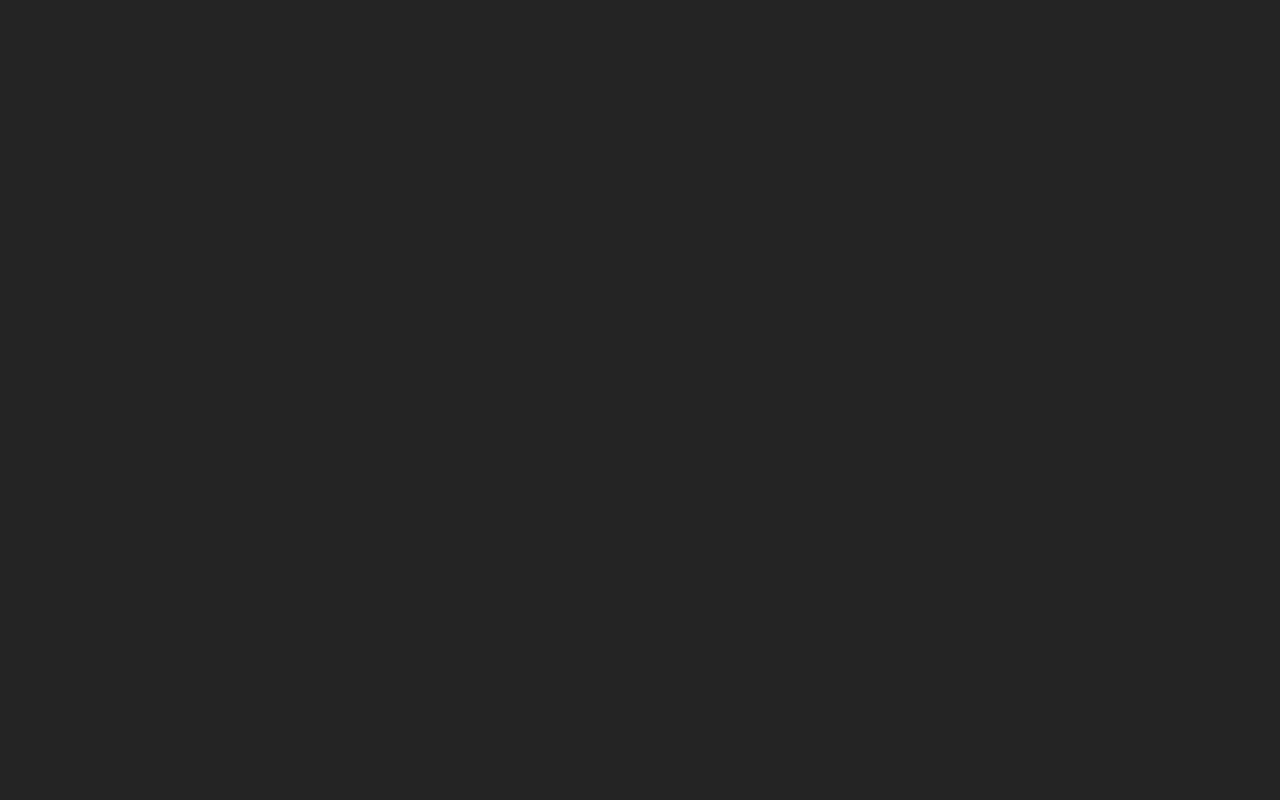
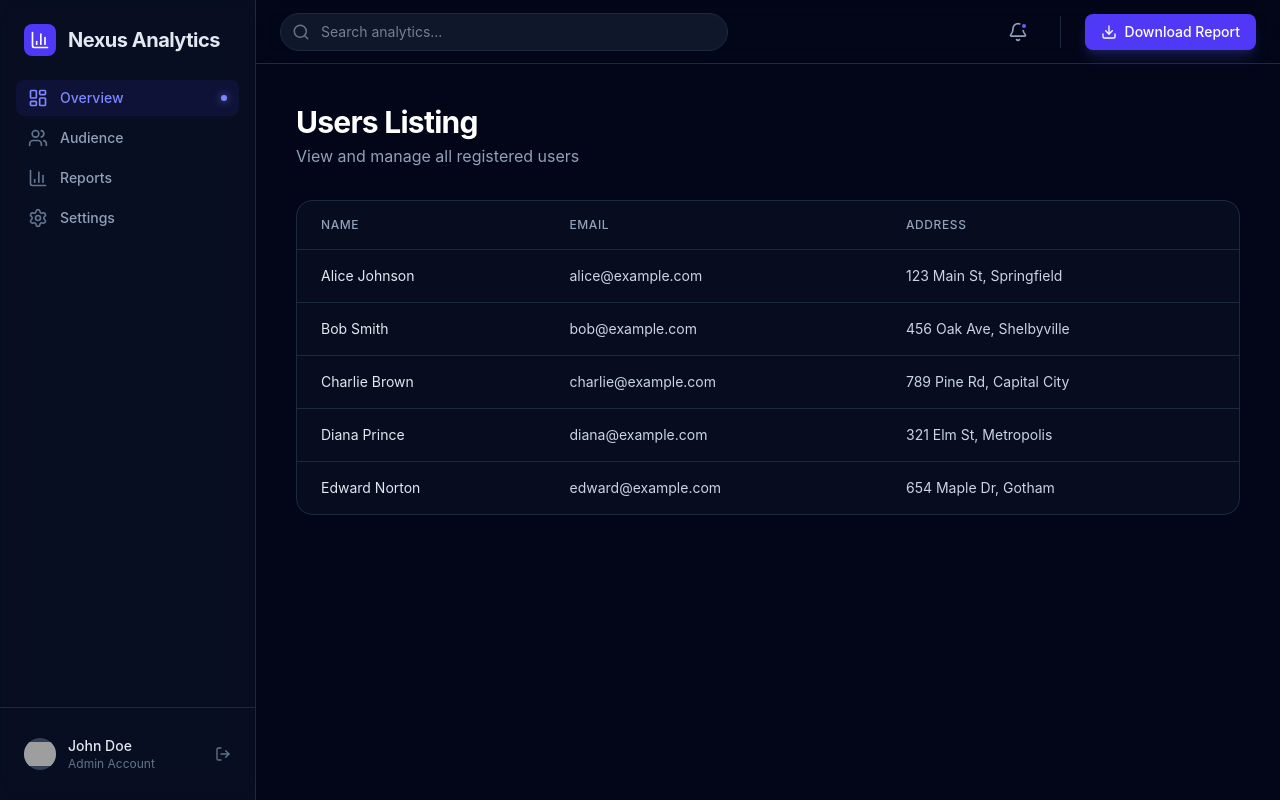
Before and after one commit to sameert-iprogrammer/testing-app, a React (Vite) app: page /users in a window 1280 px wide. Before the commit this address had no page. Built offline with nearby package versions, Linux system fonts and the light colour scheme; sample sign-in values are in the browser's storage; grey boxes are pictures that could not be loaded.

Commit message:
Add Users listing page with mock data and routing

```diff
--- a/src/App.tsx
+++ b/src/App.tsx
@@ -5,6 +5,7 @@ import DashboardLayout from './components/DashboardLayout';
 import DashboardPage from './pages/DashboardPage';
 import SettingsPage from './pages/SettingsPage';
 import ReportsPage from './pages/ReportsPage';
+import UsersPage from './pages/UsersPage';
 
 function App() {
   return (
@@ -35,6 +36,13 @@ function App() {
             </DashboardLayout>
           </ProtectedRoute>
         } />
+        <Route path="/users" element={
+          <ProtectedRoute>
+            <DashboardLayout>
+              <UsersPage />
+            </DashboardLayout>
+          </ProtectedRoute>
+        } />
 
         {/* Default Redirect */}
         <Route path="/" element={<Navigate to="/login" replace />} />
--- /dev/null
+++ b/src/pages/UsersPage.tsx
@@ -0,0 +1,52 @@
+import React from 'react';
+import { Users as UsersIcon, Mail, MapPin } from 'lucide-react';
+
+interface User {
+  name: string;
+  email: string;
+  address: string;
+}
+
+const mockUsers: User[] = [
+  { name: 'Alice Johnson', email: 'alice@example.com', address: '123 Main St, Springfield' },
+  { name: 'Bob Smith', email: 'bob@example.com', address: '456 Oak Ave, Shelbyville' },
+  { name: 'Charlie Brown', email: 'charlie@example.com', address: '789 Pine Rd, Capital City' },
+  { name: 'Diana Prince', email: 'diana@example.com', address: '321 Elm St, Metropolis' },
+  { name: 'Edward Norton', email: 'edward@example.com', address: '654 Maple Dr, Gotham' },
+];
+
+const UsersPage: React.FC = () => {
+  return (
+    <div className="space-y-8 animate-in fade-in duration-700">
+      <div className="flex flex-col gap-1">
+        <h1 className="text-3xl font-bold tracking-tight text-white">Users Listing</h1>
+        <p className="text-slate-400">View and manage all registered users</p>
+      </div>
+
+      <div className="bg-slate-900/40 border border-slate-800 rounded-2xl overflow-hidden">
+        <div className="overflow-x-auto">
+          <table className="w-full max-w-full text-left" aria-label="Users list">
+            <thead>
+              <tr className="border-b border-slate-800">
+                <th className="px-6 py-4 text-xs font-medium text-slate-400 uppercase tracking-wider">Name</th>
+                <th className="px-6 py-4 text-xs font-medium text-slate-400 uppercase tracking-wider">Email</th>
+                <th className="px-6 py-4 text-xs font-medium text-slate-400 uppercase tracking-wider">Address</th>
+              </tr>
+            </thead>
+            <tbody>
+              {mockUsers.map((user) => (
+                <tr key={user.name} className="border-b border-slate-800 last:border-b-0 hover:bg-slate-800/30 transition-colors">
+                  <td className="px-6 py-4 text-sm text-slate-200">{user.name}</td>
+                  <td className="px-6 py-4 text-sm text-slate-300">{user.email}</td>
+                  <td className="px-6 py-4 text-sm text-slate-300">{user.address}</td>
+                </tr>
+              ))}
+            </tbody>
+          </table>
+        </div>
+      </div>
+    </div>
+  );
+};
+
+export default UsersPage;
```
Also changed, not shown: 3 other files (tests, documents, lock files or other folders).
